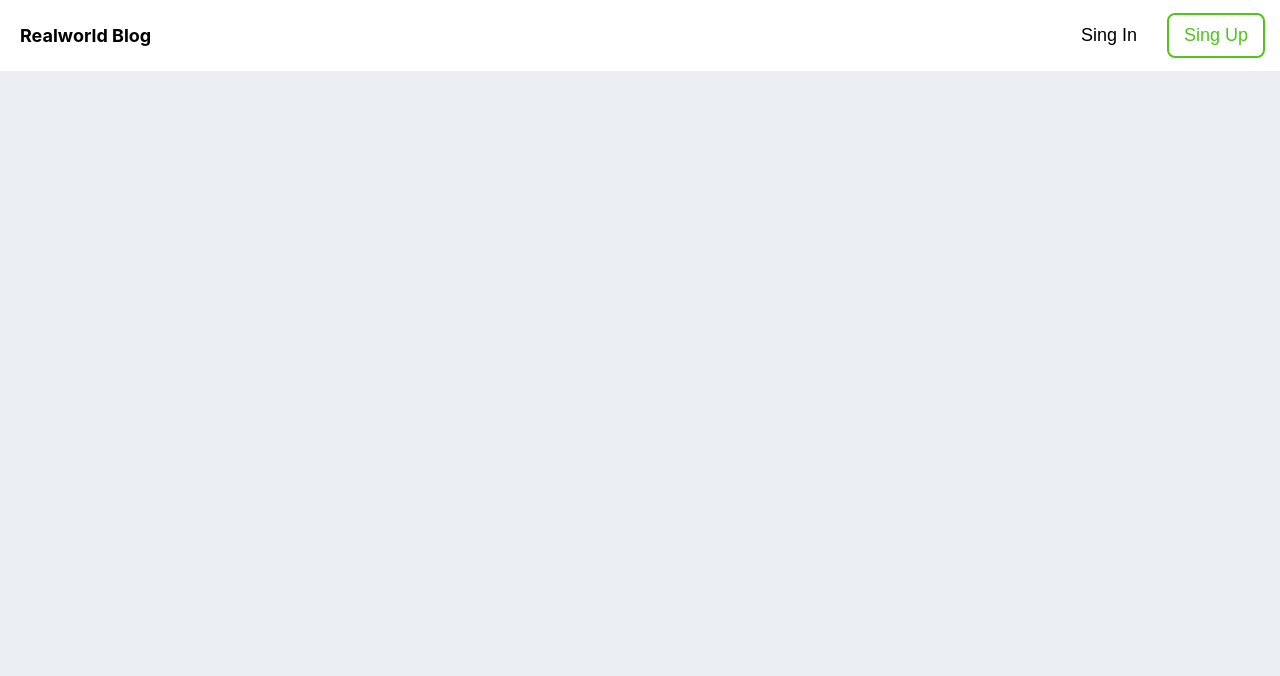
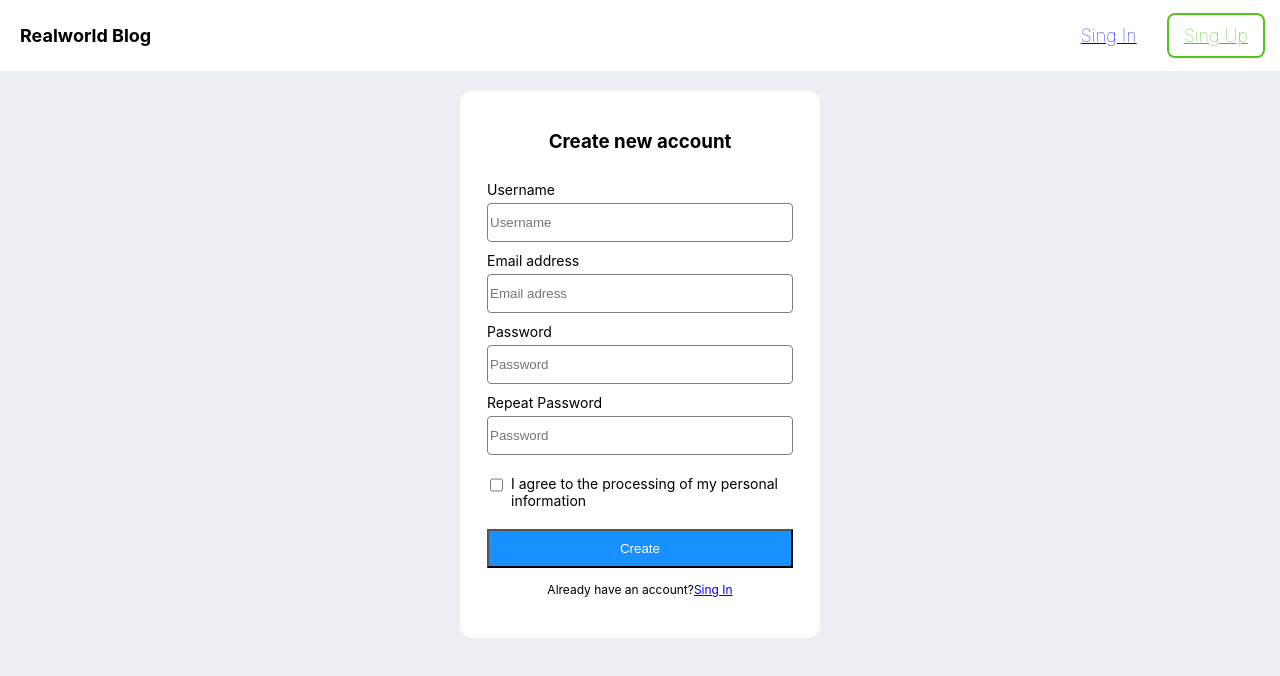
Before and after one commit to sssmirnov222/BlogPlatform, a React (Create React App) app: page /sign-up in a window 1280 px wide. Shown: the top 676 px of the page. Built offline with nearby package versions, Linux system fonts and the light colour scheme.

Commit message:
Создание форм регистрации и входа

```diff
--- a/src/App.js
+++ b/src/App.js
@@ -4,12 +4,16 @@ import Header from './components/Header/Header';
 import ArticlItem from './components/ArticlItem/ArticlItem';
 import Articl from './components/Articles/Articl';
 import { ArticlList } from './components/ArticlList/ArticlList';
+import SingUp from './components/SingUp/SingUp';
+import SingIp from './components/SignIn/SignIn';
 
 function App() {
   return (
     <div className="App">
       <Header />
       <Routes>
+        <Route path="/sign-up" element={<SingUp />} />
+        <Route path="/sign-in" element={<SingIp />} />
         <Route path="/articles" element={<ArticlItem />} />
         <Route path="/articles/:slug" element={<ArticlList />} />
       </Routes>
--- a/src/components/Header/Header.js
+++ b/src/components/Header/Header.js
@@ -1,5 +1,8 @@
 import React from 'react';
 import header from './Header.module.scss';
+import { Routes, Route, Link } from 'react-router-dom';
+import SingIp from '../SignIn/SignIn';
+import SingUp from '../SingUp/SingUp';
 
 const Header = () => {
   return (
@@ -7,8 +10,12 @@ const Header = () => {
       <header className={header.header}>
         <h2 className={header.header__blog}>Realworld Blog</h2>
         <div>
-          <button className={header.header__singIn}>Sing In</button>
-          <button className={header.header__singUp}>Sing Up</button>
+          <Link to={`/sign-in`} className={header.header__singIn}>
+            Sing In
+          </Link>
+          <Link to={`/sign-up`} className={header.header__singUp}>
+            Sing Up
+          </Link>
         </div>
       </header>
     </>
--- /dev/null
+++ b/src/components/SignIn/SignIn.js
@@ -0,0 +1,33 @@
+import React from 'react';
+import singIp from './SignIn.module.scss';
+import { Link } from 'react-router-dom';
+const SingIp = () => {
+  return (
+    <div className={singIp.container}>
+      <div className={singIp.singIp}>
+        <h3>Sing In</h3>
+        <div className={singIp.singIp__input}>
+          <form className={singIp.singIp__inputUsername}>
+            <label>Email adress</label>
+            <input placeholder="Email adress" />
+          </form>
+
+          <form className={singIp.singIp__inputEmail}>
+            <label>Password</label>
+            <input placeholder="Password" />
+          </form>
+        </div>
+
+        <button className={singIp.create}>Login</button>
+        <div className={singIp.createAcc}>
+          <span className={singIp.already}>Don't have an account?</span>
+          <Link className={singIp.singIn} to={`/sign-up`}>
+            Sing Up
+          </Link>
+        </div>
+      </div>
+    </div>
+  );
+};
+
+export default SingIp;
--- /dev/null
+++ b/src/components/SignIn/SignIn.module.scss
@@ -0,0 +1,81 @@
+.container {
+  display: flex;
+  justify-content: center;
+  .singIp {
+    h3 {
+      padding-top: 20px;
+    }
+    background: white;
+    width: 360px;
+    margin-top: 30px;
+    border-radius: 12px;
+    .singIp__input {
+      display: flex;
+      flex-direction: column;
+      align-items: center;
+      .singIp__inputUsername,
+      .singIp__inputEmail,
+      .singIp__inputPassword,
+      .singIp__inputPassword_Repeat {
+        display: flex;
+        flex-direction: column;
+        justify-content: center;
+        margin-top: 15px;
+      }
+
+      .singIp__inputUsername input,
+      .singIp__inputEmail input,
+      .singIp__inputPassword input,
+      .singIp__inputPassword_Repeat input {
+        height: 35px;
+        border-radius: 4px;
+        width: 300px;
+        border: 1px solid grey;
+      }
+
+      .singIp__inputUsername label,
+      .singIp__inputEmail label,
+      .singIp__inputPassword label,
+      .singIp__inputPassword_Repeat label {
+        text-align: left;
+        font-size: 14px;
+        padding-bottom: 5px;
+        font-weight: 400;
+      }
+    }
+  }
+}
+
+.processing {
+  display: flex;
+  justify-content: center;
+}
+.processing span {
+  font-size: 14px;
+  margin: 20px 10px;
+  text-align: left;
+  margin-left: 5px;
+}
+.processing input {
+  height: 40px;
+  margin-top: 10px;
+  margin-left: 30px;
+}
+
+.create {
+  color: white;
+  background: #1890ff;
+  width: 85%;
+  padding: 10px;
+  margin-top: 20px;
+  margin-bottom: 10px;
+}
+
+.already,
+.singIn {
+  font-size: 12px;
+}
+
+.createAcc {
+  margin-bottom: 40px;
+}
--- /dev/null
+++ b/src/components/SingUp/SignUp.module.scss
@@ -0,0 +1,80 @@
+.container {
+  display: flex;
+  justify-content: center;
+  .singUp {
+    h3 {
+      padding-top: 20px;
+    }
+    background: white;
+    width: 360px;
+    margin-top: 20px;
+    border-radius: 12px;
+    .singUp__input {
+      display: flex;
+      flex-direction: column;
+      align-items: center;
+      .singUp__inputUsername,
+      .singUp__inputEmail,
+      .singUp__inputPassword,
+      .singUp__inputPassword_Repeat {
+        display: flex;
+        flex-direction: column;
+        justify-content: center;
+        margin-top: 10px;
+      }
+
+      .singUp__inputUsername input,
+      .singUp__inputEmail input,
+      .singUp__inputPassword input,
+      .singUp__inputPassword_Repeat input {
+        height: 35px;
+        border-radius: 4px;
+        width: 300px;
+        border: 1px solid grey;
+      }
+
+      .singUp__inputUsername label,
+      .singUp__inputEmail label,
+      .singUp__inputPassword label,
+      .singUp__inputPassword_Repeat label {
+        text-align: left;
+        font-size: 14px;
+        padding-bottom: 5px;
+        font-weight: 400;
+      }
+    }
+  }
+}
+
+.processing {
+  display: flex;
+  justify-content: center;
+}
+.processing span {
+  font-size: 14px;
+  margin: 20px 10px;
+  text-align: left;
+  margin-left: 5px;
+}
+.processing input {
+  height: 40px;
+  margin-top: 10px;
+  margin-left: 30px;
+}
+
+.create {
+  color: white;
+  background: #1890ff;
+  width: 85%;
+  padding: 10px;
+  margin-bottom: 10px;
+}
+
+.already,
+.singIn {
+  font-size: 12px;
+}
+
+.createAcc {
+  margin-bottom: 40px;
+}
--- /dev/null
+++ b/src/components/SingUp/SingUp.js
@@ -0,0 +1,47 @@
+import React from 'react';
+import singUp from './SignUp.module.scss';
+import SingIp from '../SignIn/SignIn';
+import { Link } from 'react-router-dom';
+const SingUp = () => {
+  return (
+    <div className={singUp.container}>
+      <div className={singUp.singUp}>
+        <h3>Create new account</h3>
+        <div className={singUp.singUp__input}>
+          <form className={singUp.singUp__inputUsername}>
+            <label>Username</label>
+            <input placeholder="Username" />
+          </form>
+
+          <form className={singUp.singUp__inputEmail}>
+            <label>Email address</label>
+            <input placeholder="Email adress" />
+          </form>
+
+          <form className={singUp.singUp__inputPassword}>
+            <label>Password</label>
+            <input placeholder="Password" />
+          </form>
+
+          <form className={singUp.singUp__inputPassword_Repeat}>
+            <label>Repeat Password</label>
+            <input placeholder="Password" />
+          </form>
+        </div>
+        <div className={singUp.processing}>
+          <input type="checkbox" />
+          <span>I agree to the processing of my personal information</span>
+        </div>
+        <button className={singUp.create}>Create</button>
+        <div className={singUp.createAcc}>
+          <span className={singUp.already}>Already have an account?</span>
+          <Link className={singUp.singIn} to={`/sign-in`}>
+            Sing In
+          </Link>
+        </div>
+      </div>
+    </div>
+  );
+};
+
+export default SingUp;
```
